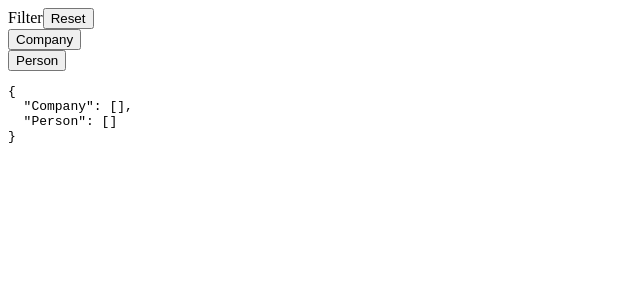
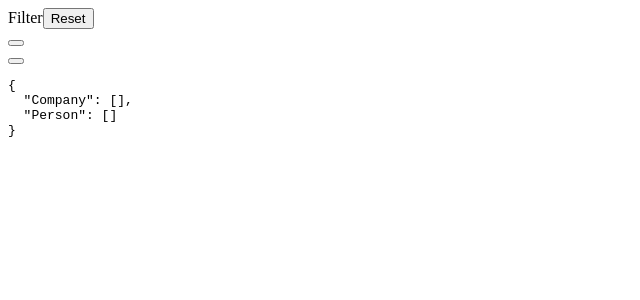
Before and after one commit to tylertierney/filter-group-component, an Angular app: page / in a window 1280 px wide. Shown: the top 300 px of the page, without its empty margins (0-640 px from the left). Built offline with nearby package versions, Linux system fonts and the light colour scheme.

Commit message:
Changing names

```diff
--- a/src/app/app.component.ts
+++ b/src/app/app.component.ts
@@ -36,12 +36,12 @@ export class AppComponent {
   filters$ = forkJoin([
     this.companies$.pipe(
       map((options) => {
-        return { filterName: 'Company', options };
+        return { name: 'Company', options };
       })
     ),
     this.people$.pipe(
       map((options) => {
-        return { filterName: 'Person', options };
+        return { name: 'Person', options };
       })
     ),
   ]);
--- a/src/app/components/filter-group/filter-group.component.ts
+++ b/src/app/components/filter-group/filter-group.component.ts
@@ -2,7 +2,7 @@ import { Component, EventEmitter, Input, OnInit, Output } from '@angular/core';
 import { FormControl, FormGroup } from '@angular/forms';
 
 export interface IFilter {
-  filterName: string;
+  name: string;
   options: {
     id: number | string;
     value: string;
@@ -26,7 +26,7 @@ export class FilterGroupComponent implements OnInit {
   ngOnInit() {
     this.filterForm = new FormGroup(
       this.filters.reduce((acc, curr) => {
-        acc[curr.filterName] = new FormControl([], { nonNullable: true });
+        acc[curr.name] = new FormControl([], { nonNullable: true });
         return acc;
       }, {} as { [key: string]: any })
     );
```
